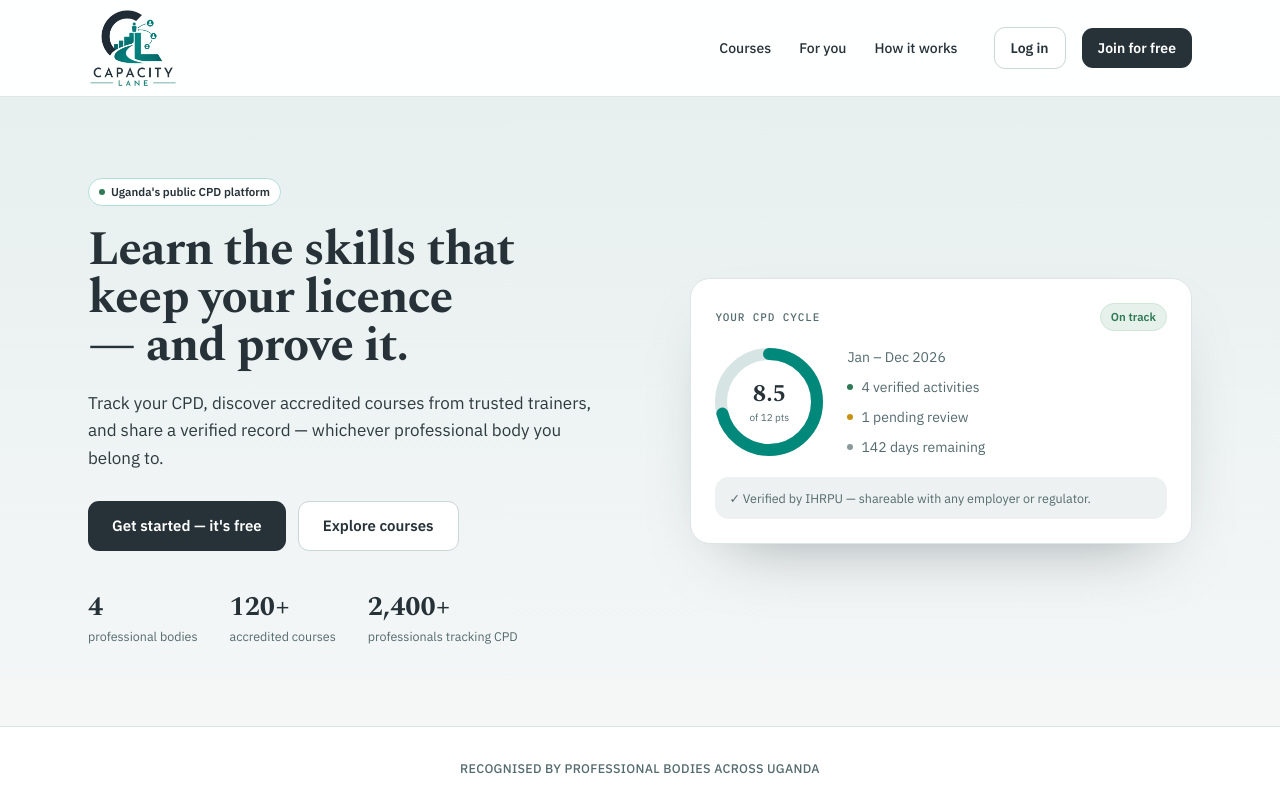
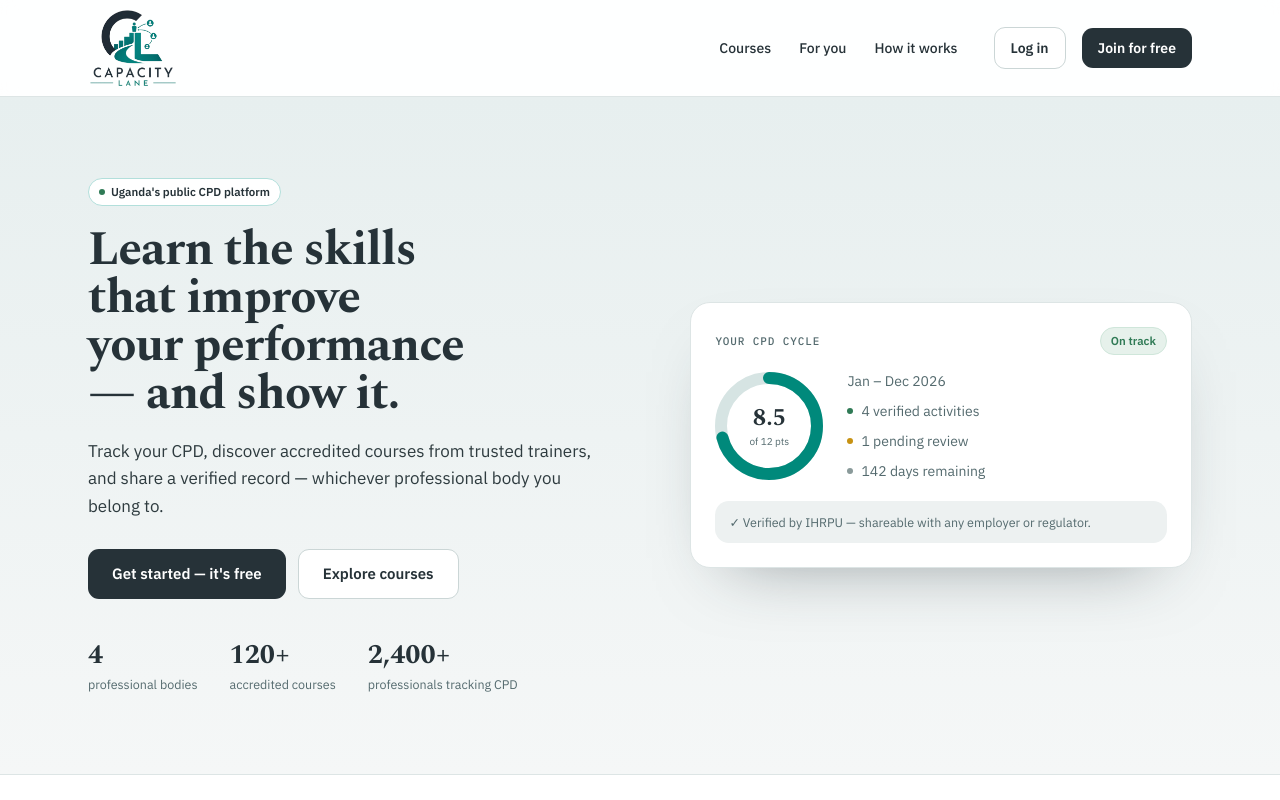
Before and after one commit to jimjames123/Capacity, a React (Vite) app in the folder client/: page / in a window 1280 px wide. Shown: the top 800 px of the page. Built offline with nearby package versions, Linux system fonts and the light colour scheme; no server answers.

Commit message:
Reword landing hero headline
Change the hero headline to "Learn the skills that improve your
performance — and show it."

Co-Authored-By: Claude Opus 4.8 <noreply@anthropic.com>
Claude-Session: https://claude.ai/code/session_0112wRHBWcB7uhwGwX66M3VR

```diff
--- a/client/src/pages/Landing.tsx
+++ b/client/src/pages/Landing.tsx
@@ -103,7 +103,7 @@ export default function Landing() {
               Uganda's public CPD platform
             </Badge>
             <h1 className="mt-5 text-balance font-serif text-4xl font-bold leading-[1.08] tracking-[-1px] text-ink sm:text-5xl">
-              Learn the skills that keep your licence — and prove it.
+              Learn the skills that improve your performance — and show it.
             </h1>
             <p className="mt-5 max-w-lg text-[17px] leading-relaxed text-[#2E3B3F]">
               Track your CPD, discover accredited courses from trusted trainers,
```
